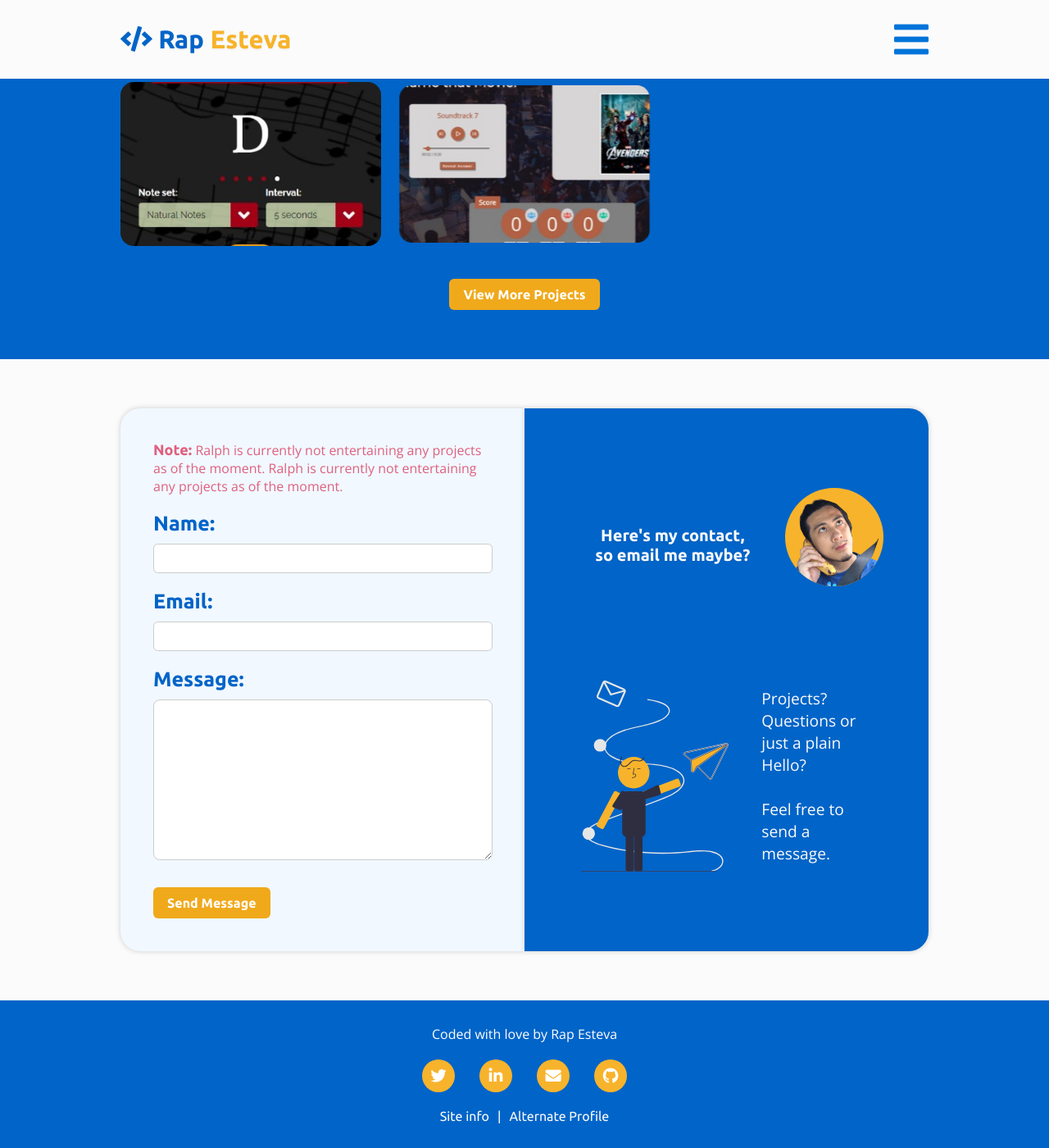
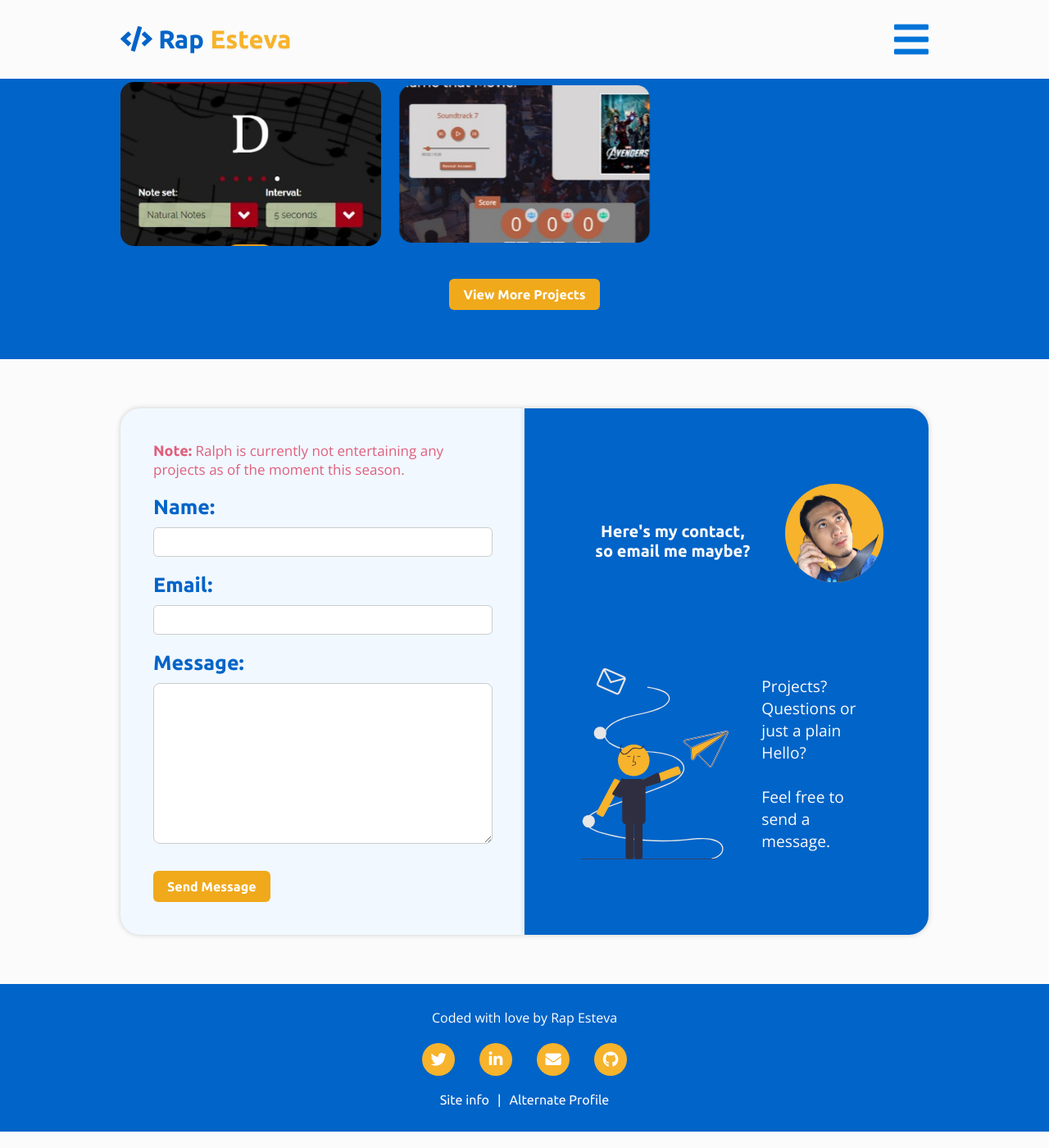
Before and after one commit to rapsamaniego27/portfolio-2020, a Jekyll site: the page built from index.html, in a window 1280 px wide and 1400 px high, scrolled down 1127 px. Shown: the whole window at 82% size. Built offline with Jekyll 4.4.1, drawn with Linux system fonts in a browser that asks for light colours; nearby versions of some CDN libraries.

Commit message:
added note functionality

```diff
--- a/_includes/contact-form.html
+++ b/_includes/contact-form.html
@@ -5,11 +5,12 @@
   <div class="contact-form col-lg6 col-xs12">
 
    <form action="POST" data-netlify="true" class="contact-form__inner">
+     {% if site.data.main.note %}
      <div class="help-warning hex-tertiary mb-20">
        <strong>Note: </strong>
-       <p>Ralph is currently not entertaining any projects as of the moment.
-       Ralph is currently not entertaining any projects as of the moment.</p>
+       <p>{{ site.data.main.note }}</p>
      </div>
+     {% endif %}
     <div class="form-group">
      <label for="name">Name: </label>
      <input type="text" id="name" name="name" class="mt-10">
--- a/source/scss/4-layout/contact.scss
+++ b/source/scss/4-layout/contact.scss
@@ -22,6 +22,6 @@
  }
  p{
   display:inline;
-  font-size:16px;
+  font-size:17px;
  }
 }
```
Also changed, not shown: dist/style.min.css.
